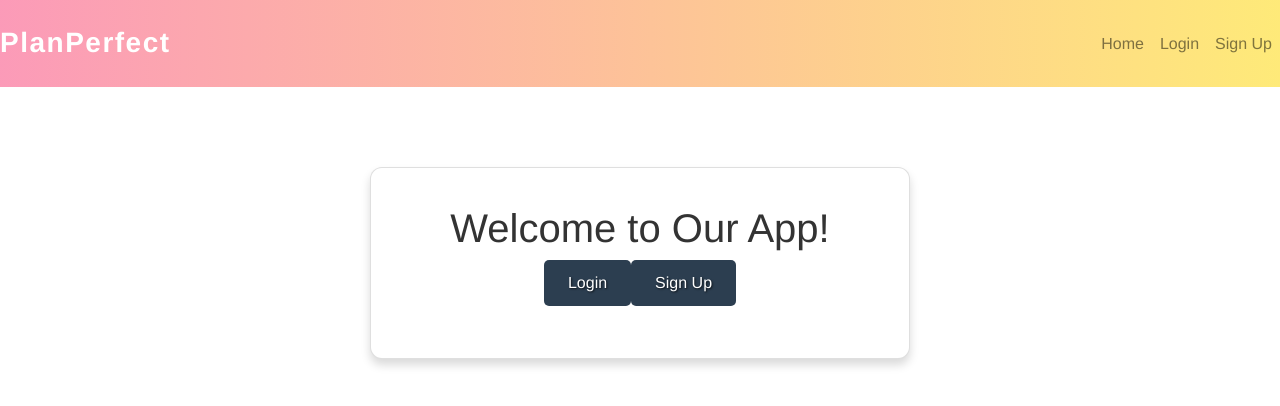
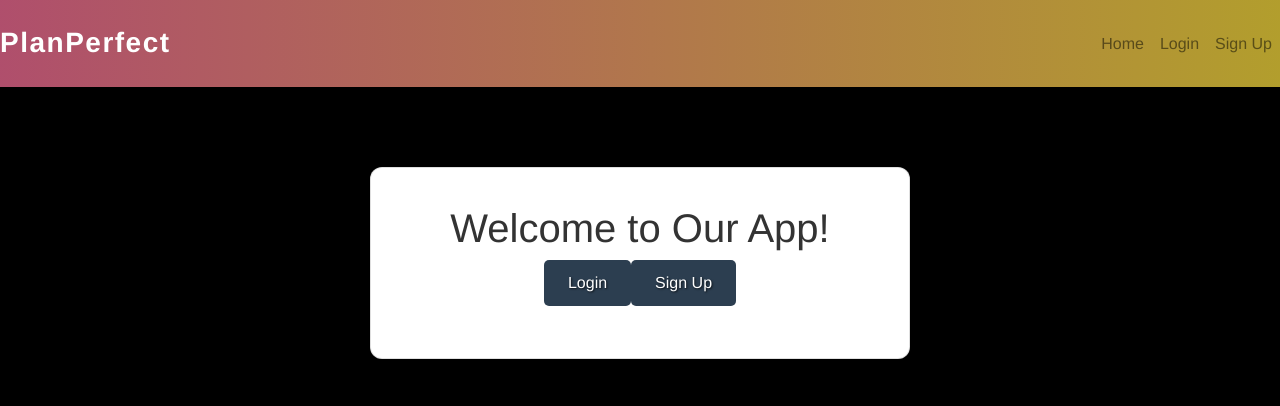
Before and after one commit to Team-Alan-Alfredo-Arek/team-1-capstone, a React app: page /#/ in a window 1280 px wide. Shown: the top 406 px of the page. Built offline with nearby package versions, Linux system fonts and the light colour scheme; no server answers.

Commit message:
test commit

```diff
--- a/public/style.css
+++ b/public/style.css
@@ -1,7 +1,7 @@
 /* ==== GLOBAL STYLES ==== */
 body {
   font-family: 'Helvetica Neue', sans-serif;
-  background-color: #ffffff;
+  background-color: black;
   margin: 0;
   padding: 0;
   line-height: 1.6;
```
